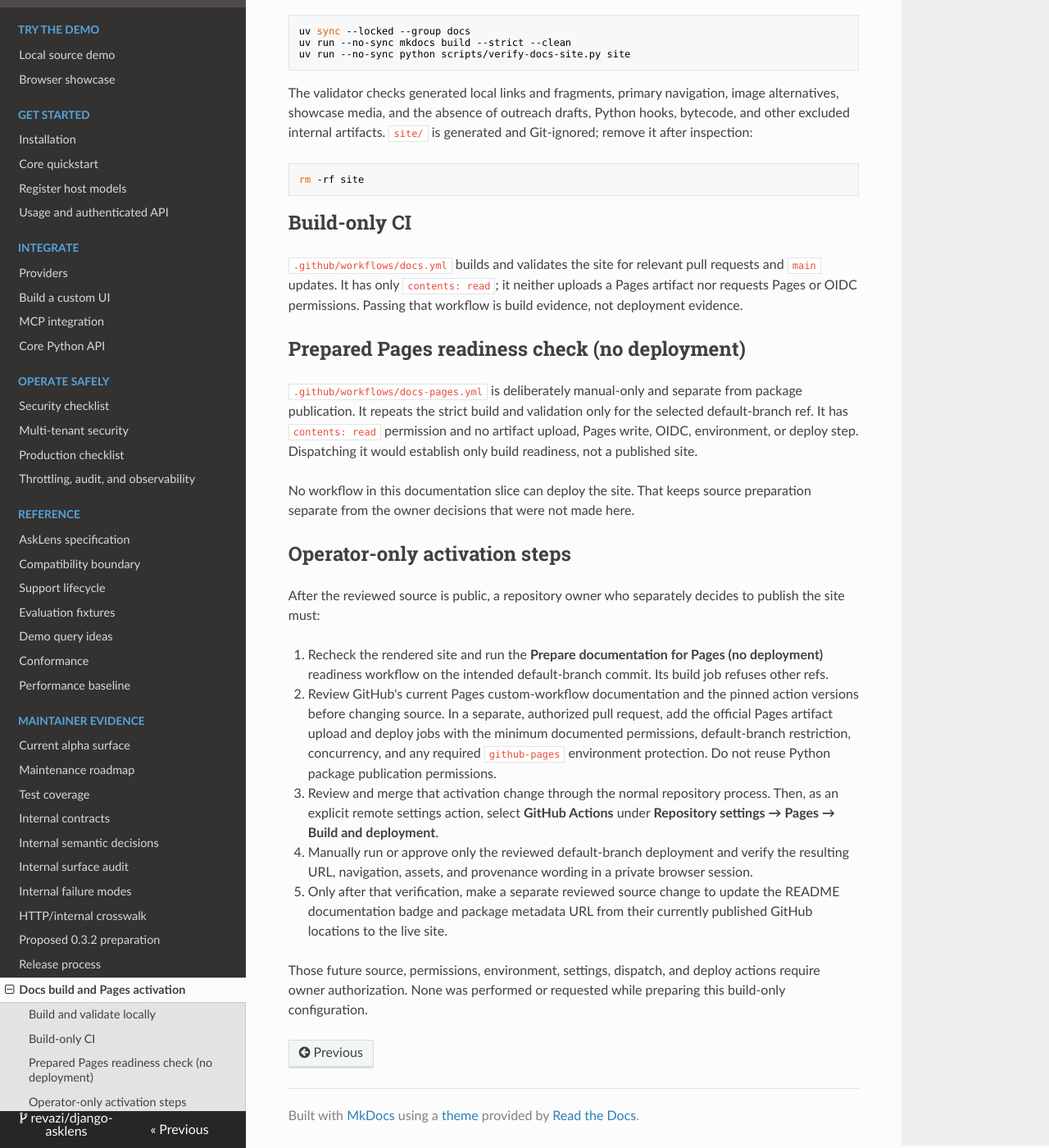
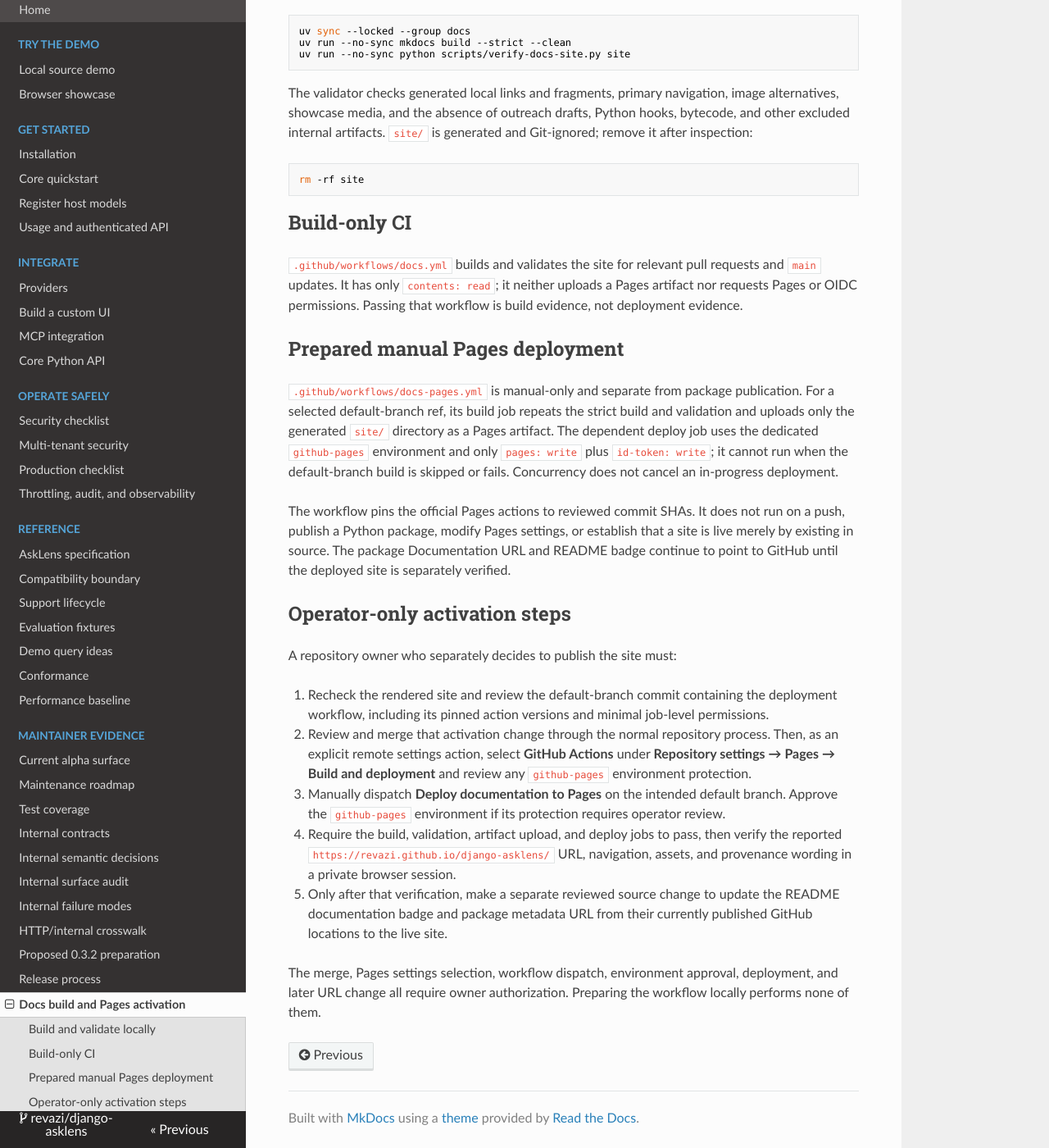
Before and after one commit to revazi/django-asklens, an MkDocs documentation site: the page built from docs/pages-deployment.md, in a window 1280 px wide and 1400 px high, scrolled down 344 px. Shown: the whole window at 82% size. Built offline with MkDocs 1.6.1, drawn with Linux system fonts in a browser that asks for light colours; nearby versions of some CDN libraries.

Commit message:
Finalize 0.3.2 notes and prepare Pages deployment (#172)

```diff
--- a/docs/pages-deployment.md
+++ b/docs/pages-deployment.md
@@ -31,41 +31,43 @@
 Pages artifact nor requests Pages or OIDC permissions. Passing that workflow is
 build evidence, not deployment evidence.
 
-## Prepared Pages readiness check (no deployment)
+## Prepared manual Pages deployment
 
-`.github/workflows/docs-pages.yml` is deliberately manual-only and separate
-from package publication. It repeats the strict build and validation only for
-the selected default-branch ref. It has `contents: read` permission and no
-artifact upload, Pages write, OIDC, environment, or deploy step. Dispatching it
-would establish only build readiness, not a published site.
+`.github/workflows/docs-pages.yml` is manual-only and separate from package
+publication. For a selected default-branch ref, its build job repeats the
+strict build and validation and uploads only the generated `site/` directory as
+a Pages artifact. The dependent deploy job uses the dedicated `github-pages`
+environment and only `pages: write` plus `id-token: write`; it cannot run when
+the default-branch build is skipped or fails. Concurrency does not cancel an
+in-progress deployment.
 
-No workflow in this documentation slice can deploy the site. That keeps source
-preparation separate from the owner decisions that were not made here.
+The workflow pins the official Pages actions to reviewed commit SHAs. It does
+not run on a push, publish a Python package, modify Pages settings, or establish
+that a site is live merely by existing in source. The package Documentation URL
+and README badge continue to point to GitHub until the deployed site is
+separately verified.
 
 ## Operator-only activation steps
 
-After the reviewed source is public, a repository owner who separately decides
-to publish the site must:
+A repository owner who separately decides to publish the site must:
 
-1. Recheck the rendered site and run the **Prepare documentation for Pages (no
-   deployment)** readiness workflow on the intended default-branch commit. Its
-   build job refuses other refs.
-2. Review GitHub's current Pages custom-workflow documentation and the pinned
-   action versions before changing source. In a separate, authorized pull
-   request, add the official Pages artifact upload and deploy jobs with the
-   minimum documented permissions, default-branch restriction, concurrency,
-   and any required `github-pages` environment protection. Do not reuse Python
-   package publication permissions.
-3. Review and merge that activation change through the normal repository
+1. Recheck the rendered site and review the default-branch commit containing
+   the deployment workflow, including its pinned action versions and minimal
+   job-level permissions.
+2. Review and merge that activation change through the normal repository
    process. Then, as an explicit remote settings action, select **GitHub
-   Actions** under **Repository settings → Pages → Build and deployment**.
-4. Manually run or approve only the reviewed default-branch deployment and
-   verify the resulting URL, navigation, assets, and provenance wording in a
-   private browser session.
+   Actions** under **Repository settings → Pages → Build and deployment** and
+   review any `github-pages` environment protection.
+3. Manually dispatch **Deploy documentation to Pages** on the intended default
+   branch. Approve the `github-pages` environment if its protection requires
+   operator review.
+4. Require the build, validation, artifact upload, and deploy jobs to pass, then
+   verify the reported `https://revazi.github.io/django-asklens/` URL,
+   navigation, assets, and provenance wording in a private browser session.
 5. Only after that verification, make a separate reviewed source change to
    update the README documentation badge and package metadata URL from their
    currently published GitHub locations to the live site.
 
-Those future source, permissions, environment, settings, dispatch, and deploy
-actions require owner authorization. None was performed or requested while
-preparing this build-only configuration.
+The merge, Pages settings selection, workflow dispatch, environment approval,
+deployment, and later URL change all require owner authorization. Preparing the
+workflow locally performs none of them.
```
Also changed, not shown: CHANGELOG.md (+1 -1 lines), docs/release-preparation-0.3.2.md (+3 -2 lines), .github/release-notes/0.3.2.md, 3 other files.
